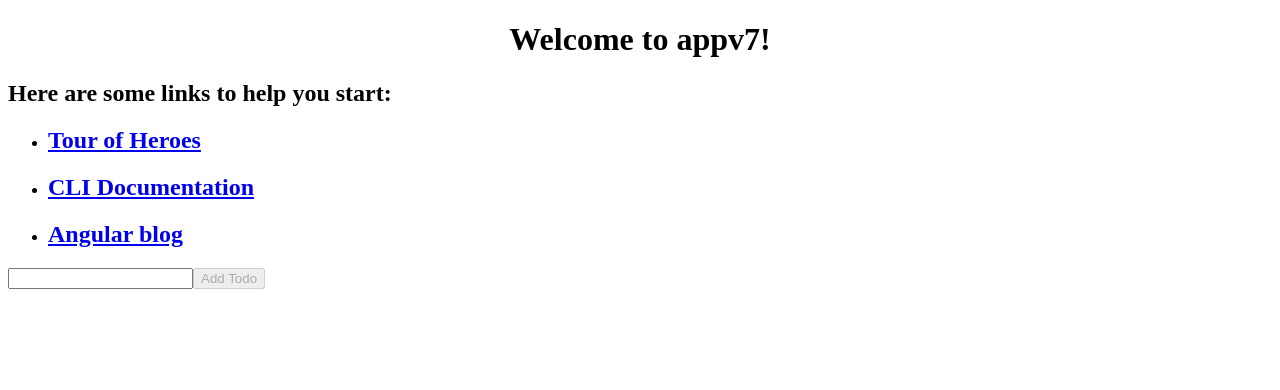
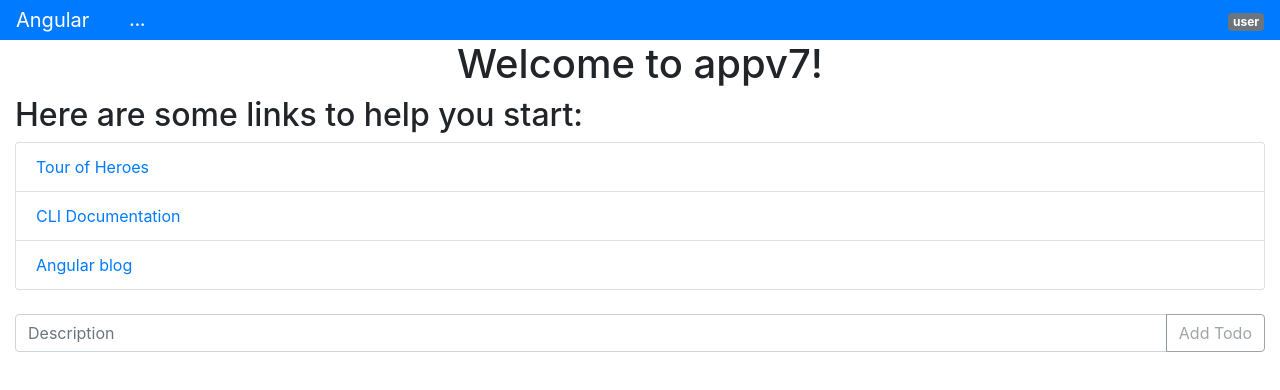
Before and after one commit to aboudard/angular-cypress-travis, an Angular app: page / in a window 1280 px wide. Shown: the top 390 px of the page. Built offline with nearby package versions, Linux system fonts and the light colour scheme.

Commit message:
adding bootstrap

```diff
--- a/package.json
+++ b/package.json
@@ -24,6 +24,8 @@
     "@angular/platform-browser": "~8.2.14",
     "@angular/platform-browser-dynamic": "~8.2.14",
     "@angular/router": "~8.2.14",
+    "@ng-bootstrap/ng-bootstrap": "^5.1.4",
+    "bootstrap": "^4.3.1",
     "core-js": "^2.5.4",
     "rxjs": "~6.5.3",
     "tslib": "^1.9.0",
--- a/src/app/app.component.html
+++ b/src/app/app.component.html
@@ -1,19 +1,20 @@
-<!--The content below is only a placeholder and can be replaced.-->
+<app-navbar></app-navbar>
+<div class="container-fluid">
   <div style="text-align:center">
     <h1>
       Welcome to {{ title }}!
     </h1>
   </div>
   <h2>Here are some links to help you start: </h2>
-<ul>
-  <li>
-    <h2><a target="_blank" rel="noopener" href="https://angular.io/tutorial">Tour of Heroes</a></h2>
+  <ul class="list-group">
+    <li class="list-group-item">
+      <a target="_blank" rel="noopener" href="https://angular.io/tutorial">Tour of Heroes</a>
     </li>
-  <li>
-    <h2><a target="_blank" rel="noopener" href="https://angular.io/cli">CLI Documentation</a></h2>
+    <li class="list-group-item">
+      <a target="_blank" rel="noopener" href="https://angular.io/cli">CLI Documentation</a>
     </li>
-  <li>
-    <h2><a target="_blank" rel="noopener" href="https://blog.angular.io/">Angular blog</a></h2>
+    <li class="list-group-item">
+      <a target="_blank" rel="noopener" href="https://blog.angular.io/">Angular blog</a>
     </li>
   </ul>
 
@@ -22,3 +23,4 @@
   <app-todo-form (todoAdded)="addTodo($event)"></app-todo-form>
 
   <router-outlet></router-outlet>
+</div>
--- a/src/app/app.module.ts
+++ b/src/app/app.module.ts
@@ -6,11 +6,12 @@
 import { TodoFormComponent } from './todo-form/todo-form.component';
 import { ReactiveFormsModule } from '@angular/forms';
 import { TodoListComponent } from './todo-list/todo-list.component';
+import { NavbarComponent } from './comp/navbar/navbar.component';
 
 @NgModule({
-  declarations: [AppComponent, TodoFormComponent, TodoListComponent],
+  declarations: [AppComponent, TodoFormComponent, TodoListComponent, NavbarComponent],
   imports: [BrowserModule, ReactiveFormsModule, AppRoutingModule],
   providers: [],
   bootstrap: [AppComponent]
 })
-export class AppModule {}
+export class AppModule { }
--- /dev/null
+++ b/src/app/comp/navbar/navbar.component.html
@@ -0,0 +1,27 @@
+<nav class="navbar navbar-expand-lg navbar-dark bg-primary py-0 px-0 mb-0">
+  <a class="navbar-brand py-0 px-3" href="#">
+    Angular
+  </a>
+  <button class="navbar-toggler" type="button" data-toggle="collapse" data-target="#navbarsExampleDefault"
+    aria-controls="navbarsExampleDefault" aria-expanded="false" aria-label="Toggle navigation">
+    <span class="navbar-toggler-icon"></span>
+  </button>
+
+  <div class="collapse navbar-collapse" id="navbarsExampleDefault">
+    <ul class="navbar-nav mr-auto">
+      <li class="nav-item active">
+        <a class="nav-link"><strong>...</strong></a>
+      </li>
+
+    </ul>
+    <div class="float-right pr-3">
+      <span class="navbar-text text-white">
+
+        <span class="badge badge-secondary">
+          <span>user</span>
+        </span>
+
+      </span>
+    </div>
+  </div>
+</nav>
--- a/src/app/shared/todo.service.ts
+++ b/src/app/shared/todo.service.ts
@@ -12,7 +12,7 @@
   constructor() { }
 
   getAllTodos(): Observable<Todo[]> {
-    return Observable.create((observer: Observer<Todo[]>) => {
+    return new Observable((observer: Observer<Todo[]>) => {
       setTimeout(() => {
         observer.next(this.existingTodos);
         observer.complete();
@@ -21,7 +21,7 @@
   }
 
   getSingleTodo(id: string): Observable<Todo> {
-    return Observable.create((observer: Observer<Todo>) => {
+    return new Observable((observer: Observer<Todo>) => {
       setTimeout(() => {
         observer.next(this.existingTodos.find(x => x.id === id));
         observer.complete();
--- a/src/app/todo-form/todo-form.component.html
+++ b/src/app/todo-form/todo-form.component.html
@@ -1,4 +1,10 @@
 <form (ngSubmit)="addTodo()" [formGroup]="form" id="addtodoform">
-  <input id="todoinput" type="text" formControlName="todoDescription">
-  <button id="addtodobutton" [disabled]="form.invalid">Add Todo</button>
+  <div class="input-group mt-3">
+    <input id="todoinput" type="text" class="form-control" placeholder="Description" aria-label="Description"
+      aria-describedby="button-addon2" formControlName="todoDescription">
+    <div class="input-group-append">
+      <button id="addtodobutton" [disabled]="form.invalid" class="btn btn-outline-secondary" type="submit">Add
+        Todo</button>
+    </div>
+  </div>
 </form>
--- a/src/app/todo-list/todo-list.component.html
+++ b/src/app/todo-list/todo-list.component.html
@@ -1,9 +1,9 @@
-<ul style="list-style-type:none" id="todolist">
-  <li *ngFor="let item of items">
+<ul class="list-group mt-2" id="todolist">
+  <li class="list-group-item" *ngFor="let item of items">
 
     <s *ngIf="item.done" class="inactive">{{item.description}}</s>
     <span *ngIf="!item.done">{{item.description}}</span>
 
-    <button (click)="markAsDone(item)" id="doneButton">Done</button>
+    <button class="btn btn-primary btn-sm" (click)="markAsDone(item)" id="doneButton">Done</button>
   </li>
 </ul>
--- a/src/styles.scss
+++ b/src/styles.scss
@@ -1 +1,2 @@
 /* You can add global styles to this file, and also import other style files */
+@import "~bootstrap/scss/bootstrap";
```
Also changed, not shown: src/app/comp/navbar/navbar.component.ts (added, +8 -0 lines), 2 other files (tests, documents, lock files or other folders). Lines whose indentation alone changed are shown as unchanged.
